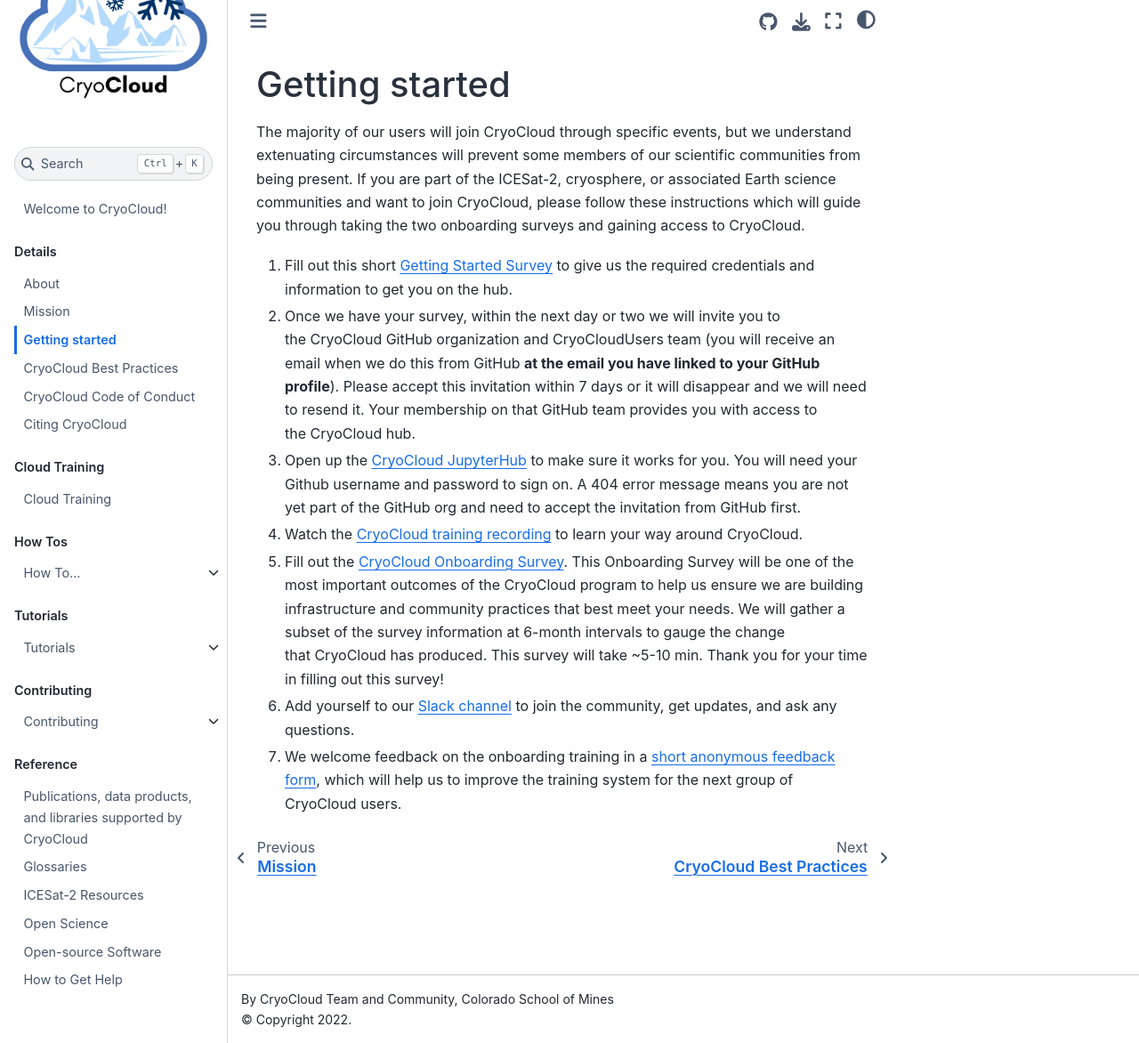
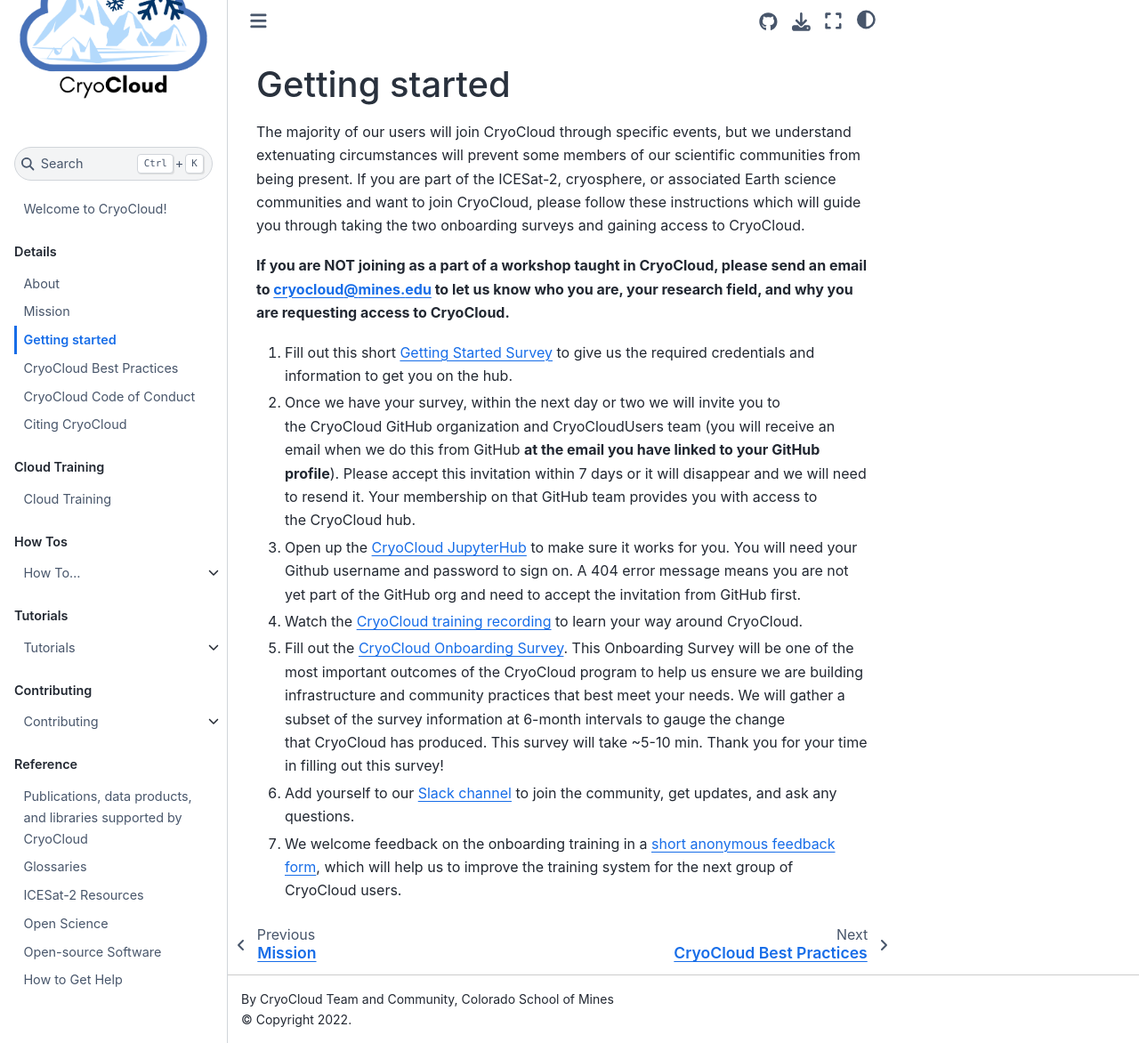
Before and after one commit to CryoInTheCloud/CryoCloudWebsite, a Jupyter Book: the page built from book/content/Getting_Started.md, in a window 1280 px wide and 1172 px high. Shown: the whole window at 89% size. Built offline with Jupyter Book 1.0.4 settings and Sphinx 7.4.7 and the Sphinx Book theme 1.1.4, drawn with Linux system fonts in a browser that asks for light colours; pages that are not in the unit, such as notebooks, are missing from menus; some of the changed lines change nothing that is shown.

Commit message:
Emain instructions for not workshop users

```diff
--- a/book/content/Getting_Started.md
+++ b/book/content/Getting_Started.md
@@ -4,6 +4,9 @@
 extenuating circumstances will prevent some members of our scientific communities from being present. If you
 are part of the ICESat-2, cryosphere, or associated Earth science communities and want to join CryoCloud, please follow these instructions which
 will guide you through taking the two onboarding surveys and gaining access to CryoCloud.
+
+**If you are NOT joining as a part of a workshop taught in CryoCloud, please send an email to cryocloud@mines.edu to let us know who you are, your research field, and why you are requesting access to CryoCloud.**
+
 
 1. Fill out this short [Getting Started Survey](https://forms.gle/d8oP1gp9YikS2ixM8) to give us the
 required credentials and information to get you on the hub.
@@ -12,23 +15,23 @@
 2. Once we have your survey, within the next day or two we will invite you to the CryoCloud GitHub organization and CryoCloudUsers team (you will receive an email when we do this from GitHub **at the email you have linked to your GitHub profile**). Please accept this invitation within 7 days or it will disappear and we will need to resend it. Your membership on that GitHub team provides you with access to the CryoCloud hub.
 
 
-4. Open up the [CryoCloud JupyterHub](https://hub.cryointhecloud.com) to make sure it works for you.
+3. Open up the [CryoCloud JupyterHub](https://hub.cryointhecloud.com) to make sure it works for you.
 You will need your Github username and password to sign on. A 404 error message means you are not yet part of the GitHub org
 and need to accept the invitation from GitHub first.
 
 
-6. Watch the [CryoCloud training recording](https://youtu.be/bBNPuVEG4lE) to learn your way around CryoCloud.
+4. Watch the [CryoCloud training recording](https://youtu.be/bBNPuVEG4lE) to learn your way around CryoCloud.
 
 
-7. Fill out the [CryoCloud Onboarding Survey](https://forms.gle/8Mr9Ykc8M7jY9fCd7). This
+5. Fill out the [CryoCloud Onboarding Survey](https://forms.gle/8Mr9Ykc8M7jY9fCd7). This
 Onboarding Survey will be one of the most important outcomes of the CryoCloud program to help
 us ensure we are building infrastructure and community
 practices that best meet your needs. We will gather a subset of the survey information at 6-month intervals to gauge the change that CryoCloud has produced. This survey will take ~5-10 min. Thank you for your time in filling out this survey!
 
 
-8. Add yourself to our [Slack channel](https://join.slack.com/t/cryospherecloud/shared_invite/zt-1isgbeuhh-q~cYYKtn_6i3PR1alGca_g)
+6. Add yourself to our [Slack channel](https://join.slack.com/t/cryospherecloud/shared_invite/zt-1isgbeuhh-q~cYYKtn_6i3PR1alGca_g)
 to join the community, get updates, and ask any questions.
 
 
-9. We welcome feedback on the onboarding training in a [short anonymous feedback form](https://forms.gle/2C7mHpwnwzWa8USk9),
+7. We welcome feedback on the onboarding training in a [short anonymous feedback form](https://forms.gle/2C7mHpwnwzWa8USk9),
 which will help us to improve the training system for the next group of CryoCloud users.
```
